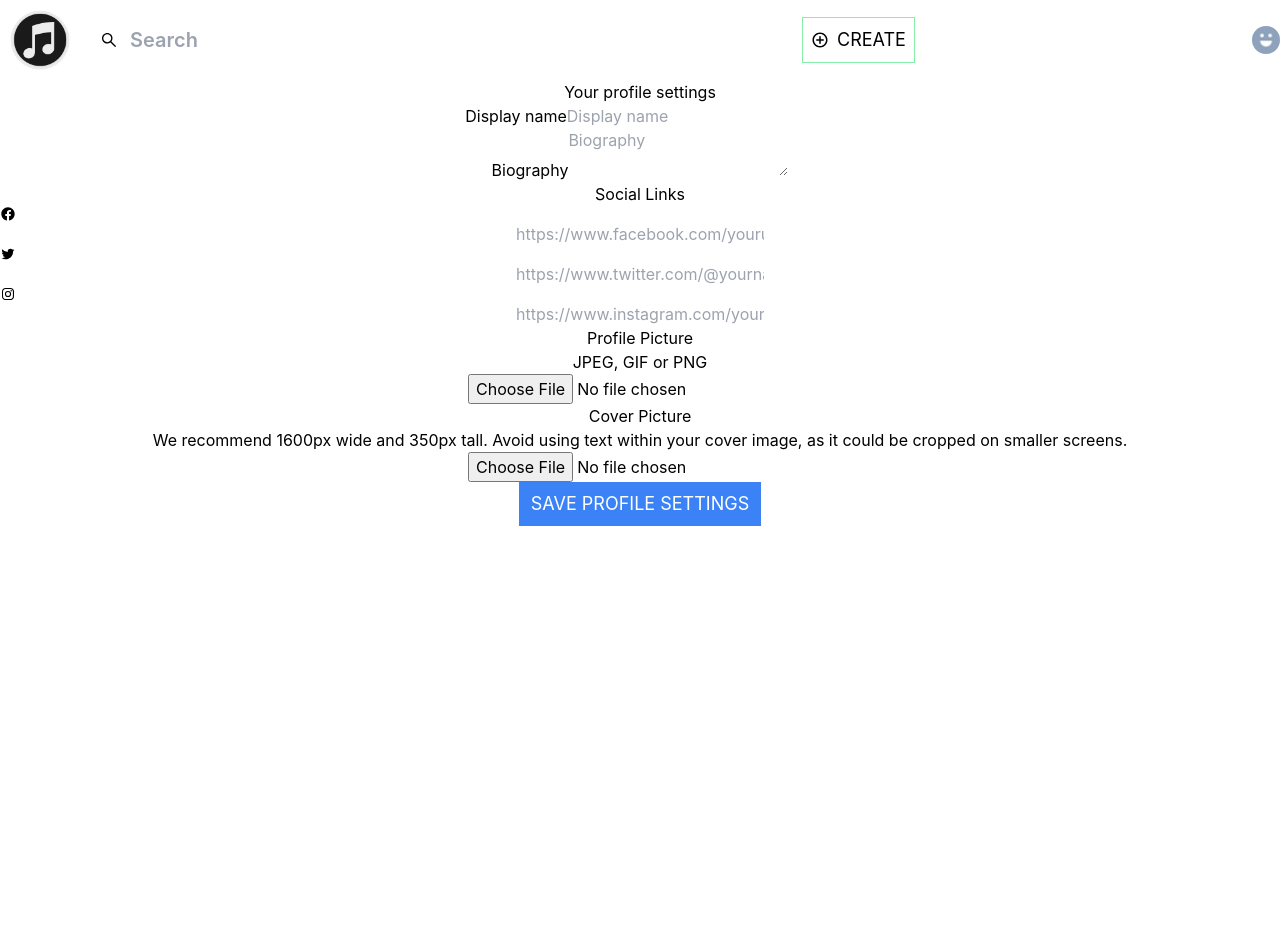
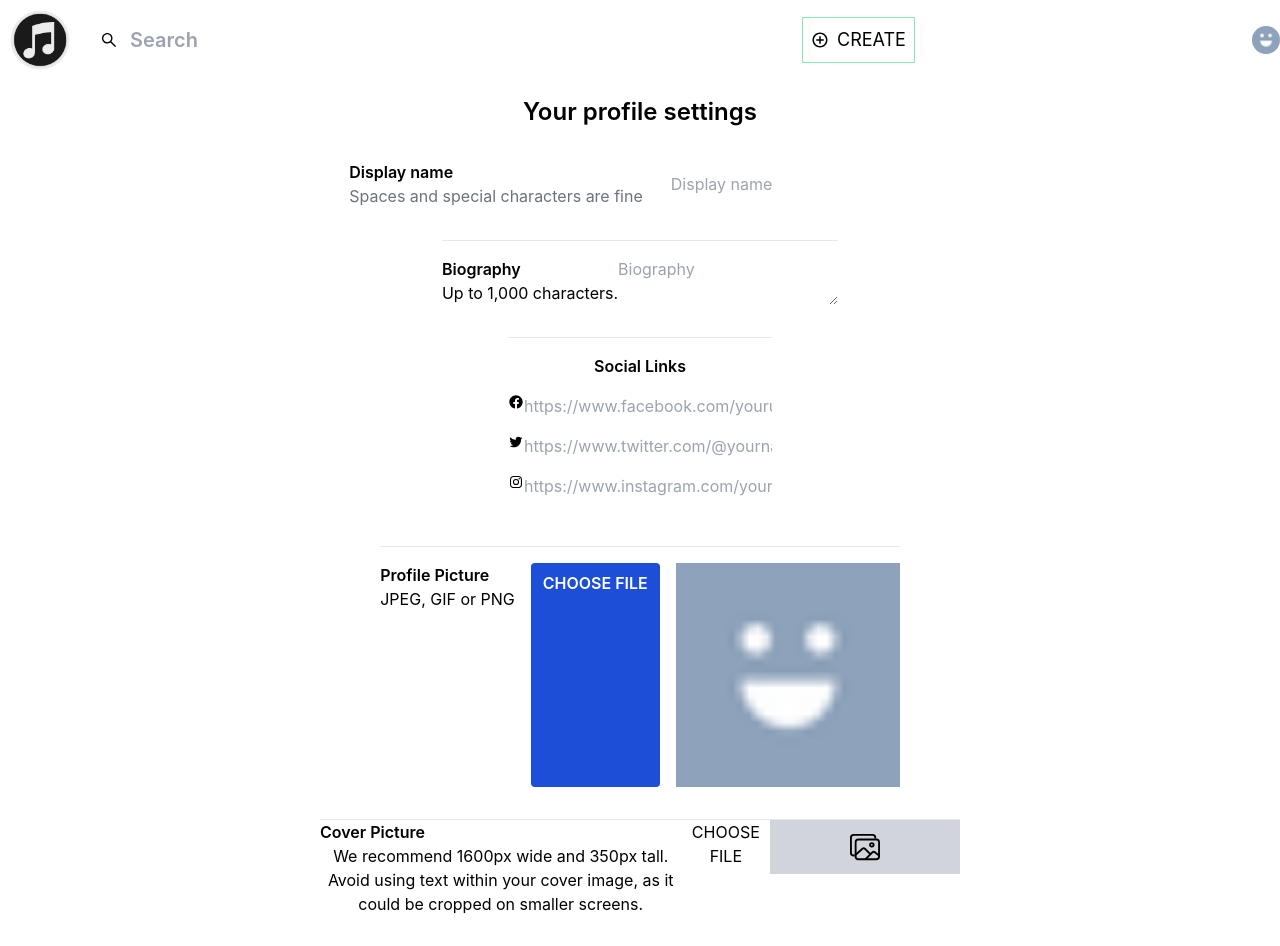
Before and after one commit to Elvissunguti/dj-mixes, a React (Create React App) app: page /profilepage in a window 1280 px wide. Shown: the top 946 px of the page. Before the commit the page ends 800 px from the top, so only its background shows below. Built offline with nearby package versions, Linux system fonts and the light colour scheme; no server answers.

Commit message:
added stylings

```diff
--- a/src/Components/Profile/ProfilePage.jsx
+++ b/src/Components/Profile/ProfilePage.jsx
@@ -1,6 +1,8 @@
 import React, { useState } from "react";
 import NavBar from "../Home/NavBar";
 import {BiLogoFacebookCircle, BiLogoInstagram, BiLogoTwitter} from "react-icons/bi";
+import avatar from "../Assets/avatar.png";
+import { IoImagesOutline } from "react-icons/io5";
 
 const ProfilePage = () => {
 
@@ -9,26 +11,36 @@ const ProfilePage = () => {
     const [ facebookUrl, setFacebookUrl ] = useState("");
     const [ twitterUrl, setTwitterUrl ] = useState("");
     const [ instagramUrl, setInstagramUrl ]= useState("");
+    const [ coverPic, setCoverPic ] = useState(null);
+    const [ profilePic, setProfilePic ] = useState(null);
 
     return(
         <section>
             <NavBar />
-            <div>
-                <p>Your profile settings</p>
+            <div className="mx-auto w-1/2">
+                <p className="font-semibold text-2xl my-4">Your profile settings</p>
                 <div>
-                    <form>
-                        <div>
-                        <label>Display name</label>
+                    <form className="w-full flex justify-center items-center flex-col">
+
+                        <div className="flex flex-row space-x-4 my-4">
+                            <div className="flex flex-col items-start">
+                        <label className="font-semibold">Display name</label>
+                        <p className="text-gray-500">Spaces and special characters are fine</p>
+                        </div>
                         <input
                         type="text"
                         id="name"
                         placeholder="Display name"
                         onChange={(e) =>setDisplayName(e.target.value) }
-                        className=""
+                        className="w-38 px-3 py-2 rounded "
                         />
                         </div>
-                        <div>
-                            <label>Biography</label>
+
+                        <div className="flex flex-row border-t my-4 pt-4">
+                            <div className="flex flex-col items-start">
+                            <label className="font-semibold">Biography</label>
+                            <p>Up to 1,000 characters.</p>
+                            </div>
                             <textarea
                             type="text"
                             id="biography"
@@ -38,8 +50,9 @@ const ProfilePage = () => {
                             />
                         </div>
 
-                        <p>Social Links</p>
-                        <div>
+                        <div className="border-t pt-4 my-4">
+                        <p className="font-semibold">Social Links</p>
+                        <div className="flex flex-row my-4 ">
                             <label><BiLogoFacebookCircle /></label>
                             <input
                             type="text"
@@ -49,7 +62,7 @@ const ProfilePage = () => {
                             className=""
                             />
                         </div>
-                        <div>
+                        <div className="flex flex-row my-4">
                             <label><BiLogoTwitter /></label>
                             <input
                             type="text"
@@ -59,7 +72,7 @@ const ProfilePage = () => {
                             className=""
                             />
                         </div>
-                        <div>
+                        <div className="flex flex-row my-4 justify-center">
                             <label><BiLogoInstagram /></label>
                             <input
                             type="text"
@@ -69,25 +82,72 @@ const ProfilePage = () => {
                             className=""
                             />
                         </div>
-                        <div>
-                            <label>Profile Picture</label>
+                        </div>
+                        <div className="flex flex-row my-4 pt-4 space-x-4 relative border-t  ">
+                            <div className="flex flex-col items-start">
+                            <label className="font-semibold">Profile Picture</label>
                             <p>JPEG, GIF or PNG</p>
+                            </div>
                             <input
+                            id="profilePic"
                             type="file"
                             accept=".jpg,.jpeg,.gif,.png"
-                            className=""
+                            className="absolute top-0 left-0 opacity-0"
                             />
+                            <label
+                            htmlFor="profilePic"
+                            className="bg-blue-700 px-3 py-2 text-white font-semibold rounded">
+                                CHOOSE FILE
+                            </label>
+                            <div className="w-56 h-56">
+                                { profilePic ? (
+                                    <img
+                                    src={profilePic}
+                                    alt="profile picture"
+                                    className="w-full h-full"
+                                    />
+                                ) : (
+                                    <img
+                                    src={avatar}
+                                    alt="avatar"
+                                    className="w-full h-full"
+                                    />
+                                )}
+                            </div>
                         </div>
-                        <div>
-                            <label>Cover Picture</label>
+
+
+                        <div className="flex flex-row my-4 relative border-t">
+                            <div className="flex flex-col justify-start items-start w-2/3">
+                            <label className="font-semibold">Cover Picture</label>
                             <p>We recommend 1600px wide and 350px tall. Avoid using text within your cover image, as it could be cropped on smaller screens.</p>
+                            </div>
                             <input
+                            id="coverPic"
                             type="file"
                             accept=".jpg,.jpeg,.gif,.png"
-                            className=""
+                            className="absolute top-0 left-0 opacity-0"
                             />
+                            <label
+                            htmlFor="coverPic"
+                            className="">
+                                CHOOSE FILE
+                            </label>
+                            <div className="w-56 h-16 ">
+                                { coverPic ? (
+                                    <img
+                                    src={coverPic}
+                                    alt="cover picture"
+                                    className="w-full h-full"
+                                    />
+                                ) : (
+                                    <div className="flex items-center justify-center text-3xl px-8 py-3 bg-gray-300">
+                                        <IoImagesOutline />
+                                    </div>
+                                )}
+                            </div>
                         </div>
-                        <div>
+                        <div className="border-t my-4">
                             <button type="submit"
                              className="px-3 py-2 text-lg text-white text-bold bg-blue-500 hover:bg-blue-700 ">
                                 SAVE PROFILE SETTINGS
```
